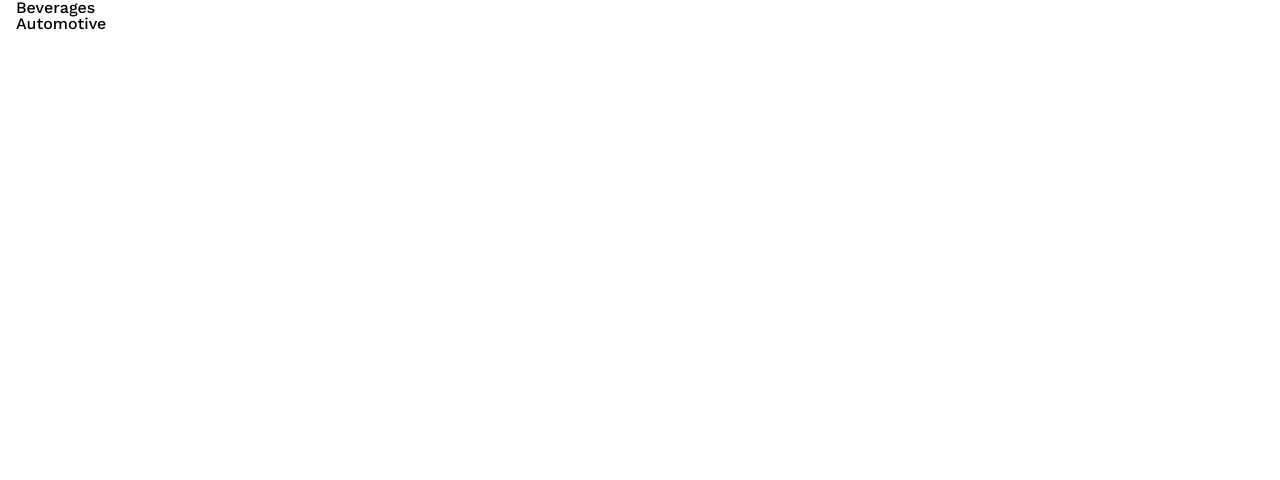
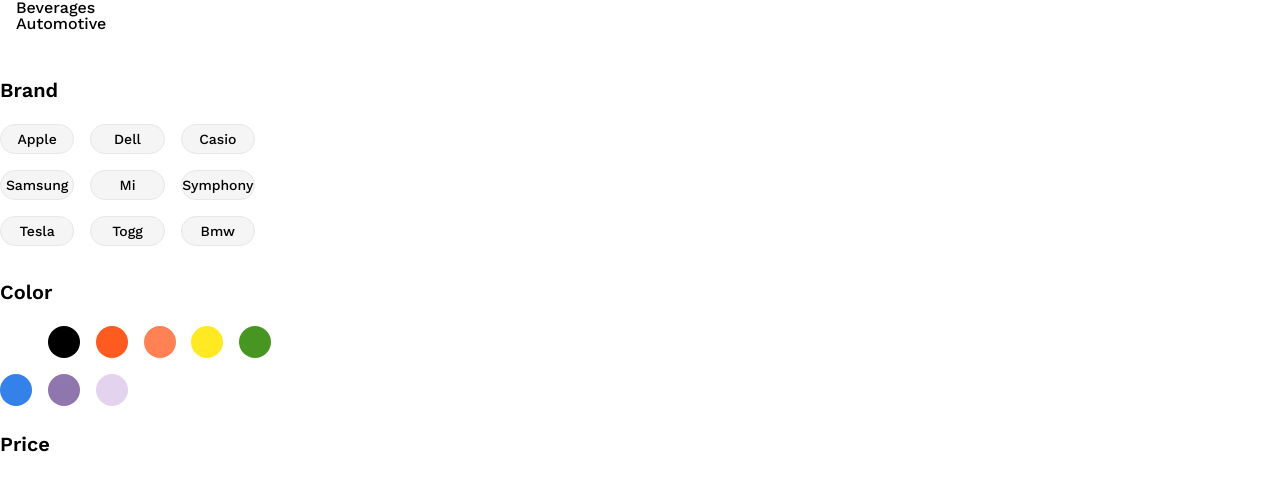
Before and after one commit to HasanHafizurRahman/nordcom-public, a Next.js app: page /product in a window 1280 px wide. Shown: the part 468-948 px from the top of the page. Before the commit the page ends 800 px from the top, so only its background shows below. Built offline with nearby package versions, Linux system fonts and the light colour scheme; no server answers.

Commit message:
brandTag colors priceRange

```diff
--- a/app/product/page.jsx
+++ b/app/product/page.jsx
@@ -3,6 +3,9 @@
 import React from "react";
 import CategoryList from "@/components/CategoryItem";
 import ProductList from "@/components/ProductList";
+import BrandTags from "@/components/BrandTags";
+import ColorSection from "@/components/ColorSection";
+import PriceRange from "@/components/PriceRange";
 
 const page = () => {
   const paths = [
@@ -17,11 +20,13 @@
         <Breadcrumb paths={paths} />
       </div>
       <div className="flex container mx-auto gap-20">
-        <div className="container mx-auto w-[30%]">
-
+        <div className="container mx-auto w-[16.9375rem]">
           <CategoryList />
+          <BrandTags />
+          <ColorSection />
+          <PriceRange />
         </div>
-        <div className="container mx-auto w-[70%]">
+        <div className="container mx-auto">
           <ProductList />
         </div>
       </div>
--- /dev/null
+++ b/components/BrandTags.jsx
@@ -0,0 +1,36 @@
+import React from "react";
+
+const BrandTags = () => {
+  // List of brand tags
+  const brandTags = [
+    "Apple",
+    "Dell",
+    "Casio",
+    "Samsung",
+    "Mi",
+    "Symphony",
+    "Tesla",
+    "Togg",
+    "Bmw",
+  ];
+
+  return (
+    <div className="mt-4">
+      <h2 className="text-xl font-semibold mb-5">Brand</h2>
+      <div className="mt-2">
+        <div className="grid grid-cols-3">
+          {brandTags.map((tag, index) => (
+            <div
+              key={index}
+              className="py-1 mr-4 mb-4 grid justify-center items-center border rounded-full bg-primary-31 text-black text-sm"
+            >
+              {tag}
+            </div>
+          ))}
+        </div>
+      </div>
+    </div>
+  );
+};
+
+export default BrandTags;
--- /dev/null
+++ b/components/ColorSection.jsx
@@ -0,0 +1,121 @@
+import React from "react";
+
+const ColorSection = () => {
+  // Define an array of color objects with their styles
+  const colors = [
+    {
+      name: "White",
+      style: {
+        width: "2rem",
+        height: "2rem",
+        flexShrink: 0,
+        fill: "var(--White, #fff)",
+      },
+    },
+    {
+      name: "Black",
+      style: {
+        width: "2rem",
+        height: "2rem",
+        flexShrink: 0,
+        fill: "var(--Black, #000)",
+      },
+    },
+    {
+      name: "Red-6",
+      style: {
+        width: "2rem",
+        height: "2rem",
+        flexShrink: 0,
+        fill: "var(--red-6, #FF5A1F)",
+      },
+    },
+    {
+      name: "Red-5",
+      style: {
+        width: "2rem",
+        height: "2rem",
+        flexShrink: 0,
+        fill: "var(--red-5, #FF8154)",
+      },
+    },
+    {
+      name: "Yellow-5",
+      style: {
+        width: "2rem",
+        height: "2rem",
+        flexShrink: 0,
+        fill: "var(--yellow-5, #FFE923)",
+      },
+    },
+    {
+      name: "Green-6",
+      style: {
+        width: "2rem",
+        height: "2rem",
+        flexShrink: 0,
+        fill: "var(--green-6, #479622)",
+      },
+    },
+    {
+      name: "Blue-5",
+      style: {
+        width: "2rem",
+        height: "2rem",
+        flexShrink: 0,
+        fill: "var(--blue-5, #3581EA)",
+      },
+    },
+    {
+      name: "Purple-6",
+      style: {
+        width: "2rem",
+        height: "2rem",
+        flexShrink: 0,
+        fill: "var(--purple-6, #8F77AD)",
+      },
+    },
+    {
+      name: "Purple-3",
+      style: {
+        width: "2rem",
+        height: "2rem",
+        flexShrink: 0,
+        fill: "var(--purple-3, #E3D3EF)",
+      },
+    },
+  ];
+
+  return (
+    <div className="mt-4">
+      <h2 className="text-xl font-semibold mb-5">Color</h2>
+      <div className="mt-2">
+        <div className="grid grid-cols-6 gap-4">
+          {colors.map((color, index) => (
+            <div
+              key={index}
+              className=""
+              style={{
+                width: color.style.width,
+                height: color.style.height,
+                flexShrink: color.style.flexShrink,
+              }}
+            >
+              <svg
+                xmlns="http://www.w3.org/2000/svg"
+                width="32"
+                height="32"
+                viewBox="0 0 32 32"
+                fill="none"
+              >
+                <circle cx="16" cy="16" r="16" fill={color.style.fill} />
+              </svg>
+            </div>
+          ))}
+        </div>
+      </div>
+    </div>
+  );
+};
+
+export default ColorSection;
--- /dev/null
+++ b/components/PriceRange.jsx
@@ -0,0 +1,24 @@
+import React from "react";
+
+const PriceRange = () => {
+  return (
+    <div className="mt-6">
+      <h2 className="text-xl font-semibold mb-5">Price</h2>
+      <div className="mt-2">
+        <div className="flex justify-between">
+          <span>$0</span>
+          <span>$1.000.000</span>
+        </div>
+        <input
+          type="range"
+          min="0"
+          max="1000000"
+          step="1"
+          className="w-[13.1875rem] h-1rem flex-shrink-0 fill-primary-20"
+        />
+      </div>
+    </div>
+  );
+};
+
+export default PriceRange;
```
